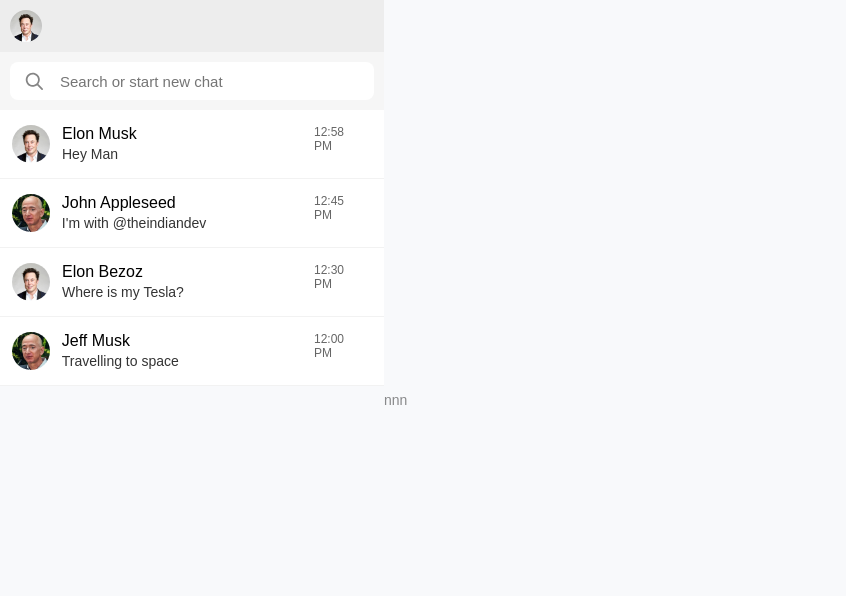
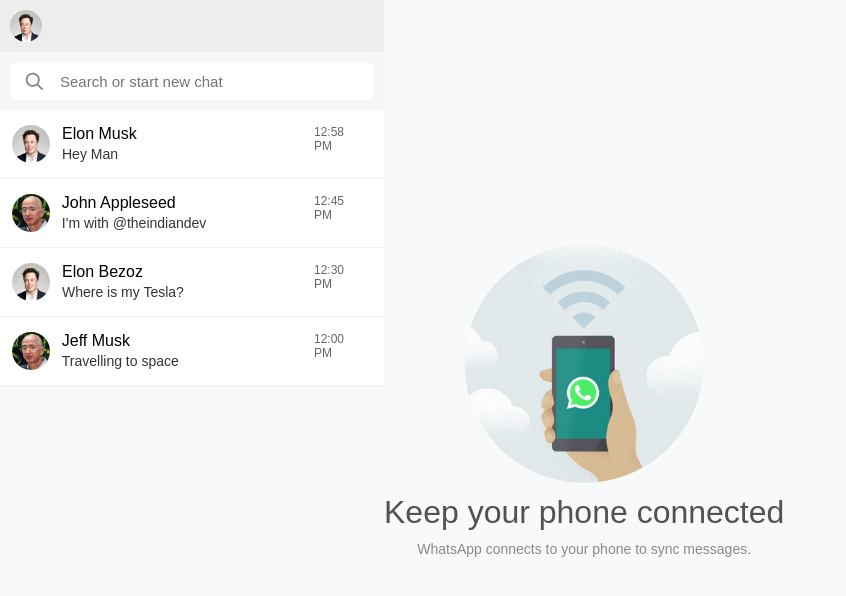
Before and after one commit to taruntailor7/WhatsApp-Clone, a React (Create React App) app in the folder whatsapp/: page / in a window 1280 px wide. Shown: the top 596 px of the page, without its empty margins (0-846 px from the left). Built offline with nearby package versions, Linux system fonts and the light colour scheme.

Commit message:
placeholder img adding

```diff
--- a/whatsapp/src/App.js
+++ b/whatsapp/src/App.js
@@ -13,14 +13,19 @@ const Container = styled.div`
 
 const Placeholder = styled.div`
   display : flex;
-  flex-direction: coloum;
+  flex-direction: column;
   justify-content: center;
   align-items: center;
   font-size:14px;
   color:rgba(0,0,0,0.45);
+  gap:10px;
+  span{
+    font-size:32px;
+    color:#525252;
+  }
 `;
 
-const ChatPlaceholder = styled.div`
+const ChatPlaceholder = styled.img`
   width:240px;
   height:240px;
   border-radius:50%;
@@ -34,7 +39,9 @@ function App() {
     <Container>
       <ContactList />
       {selectedChat ? <Conversation /> : <Placeholder>
-          nnn
+        <ChatPlaceholder src="/welcome-placeholder.jpeg"/>
+        <span>Keep your phone connected</span>
+        WhatsApp connects to your phone to sync messages.
         </Placeholder>}
     </Container>
   );
```
